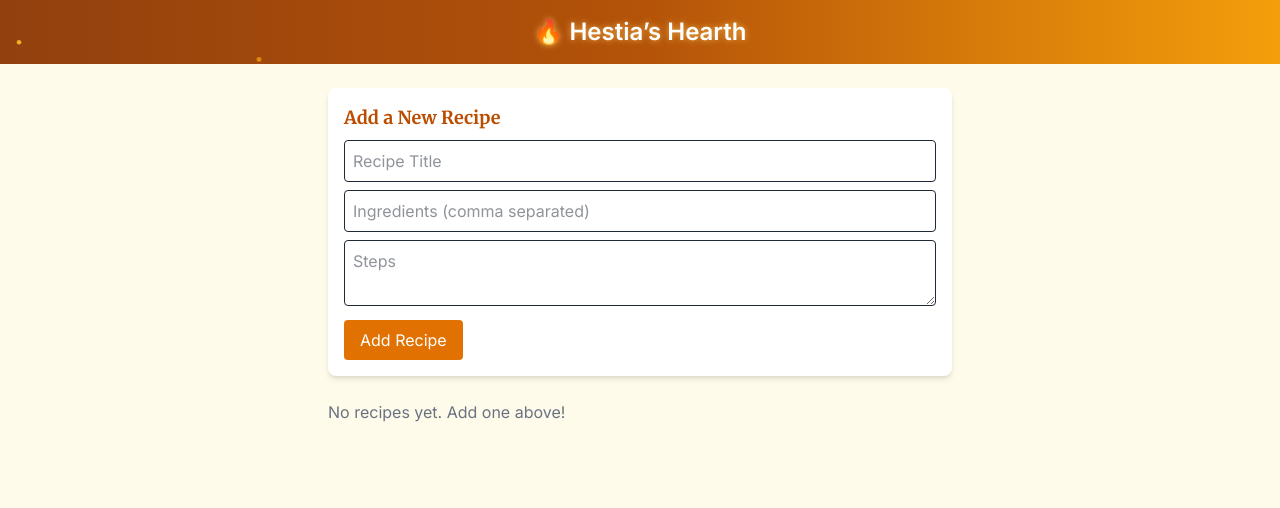
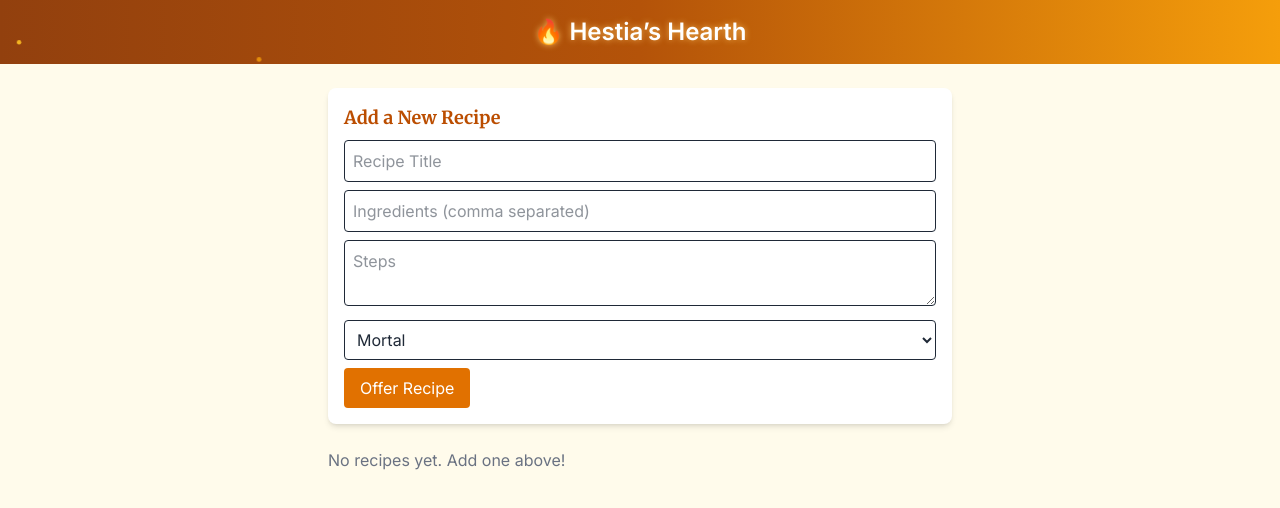
Before and after one commit to Mrls94/hestias-hearth, a React (Vite) app: page / in a window 1280 px wide. Shown: the top 508 px of the page. Built offline with nearby package versions, Linux system fonts and the light colour scheme.

Commit message:
feat: fun animations when adding new recipe

```diff
--- a/src/components/RecipeCard.jsx
+++ b/src/components/RecipeCard.jsx
@@ -2,8 +2,11 @@ import React from "react";
 
 export default function RecipeCard({ recipe, onDelete }) {
   return (
-    <div className="border rounded-lg p-4 shadow-md bg-white">
+    <div className="border rounded-lg p-4 shadow-md bg-white relative overflow-hidden">
       <h2 className="text-xl font-bold text-amber-800">{recipe.title}</h2>
+      <p className="text-sm text-gray-600 mb-2 italic">
+        Difficulty: <span className="font-semibold">{recipe.difficulty}</span>
+      </p>
       <p className="text-sm text-gray-600 mb-2">
         {recipe.ingredients.join(", ")}
       </p>
@@ -12,7 +15,7 @@ export default function RecipeCard({ recipe, onDelete }) {
         onClick={() => onDelete(recipe.id)}
         className="mt-3 bg-red-500 text-white px-3 py-1 rounded hover:bg-red-600"
       >
-        Delete
+        Banish Recipe
       </button>
     </div>
   );
--- a/src/components/RecipeForm.jsx
+++ b/src/components/RecipeForm.jsx
@@ -4,6 +4,8 @@ export default function RecipeForm({ onAdd }) {
   const [title, setTitle] = useState("");
   const [ingredients, setIngredients] = useState("");
   const [steps, setSteps] = useState("");
+  const [difficulty, setDifficulty] = useState("Mortal");
+  const [blessing, setBlessing] = useState("");
 
   const handleSubmit = (e) => {
     e.preventDefault();
@@ -14,12 +16,20 @@ export default function RecipeForm({ onAdd }) {
       title,
       ingredients: ingredients.split(",").map((i) => i.trim()),
       steps,
+      difficulty,
     };
 
     onAdd(newRecipe);
+
+    // Reset form
     setTitle("");
     setIngredients("");
     setSteps("");
+    setDifficulty("Mortal");
+
+    // Trigger blessing
+    setBlessing("🔥 Hestia smiles upon your offering!");
+    setTimeout(() => setBlessing(""), 3000);
   };
 
   return (
@@ -50,12 +60,27 @@ export default function RecipeForm({ onAdd }) {
         onChange={(e) => setSteps(e.target.value)}
         className="w-full border p-2 mb-2 rounded"
       />
+      <select
+        value={difficulty}
+        onChange={(e) => setDifficulty(e.target.value)}
+        className="w-full border p-2 mb-2 rounded"
+      >
+        <option value="Mortal">Mortal</option>
+        <option value="Heroic">Heroic</option>
+        <option value="Divine">Divine</option>
+      </select>
       <button
         type="submit"
         className="bg-amber-600 text-white px-4 py-2 rounded hover:bg-amber-700"
       >
-        Add Recipe
+        Offer Recipe
       </button>
+
+      {blessing && (
+        <p className="mt-3 text-green-700 font-semibold animate-pulse">
+          {blessing}
+        </p>
+      )}
     </form>
   );
 }
```
